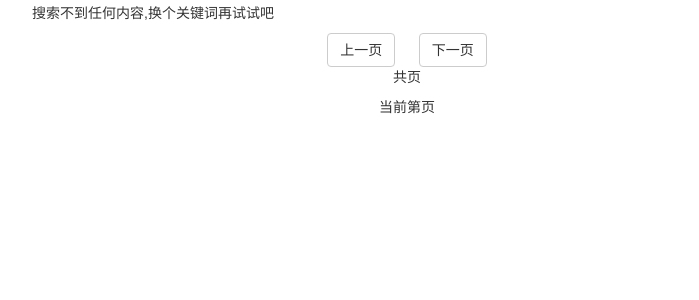
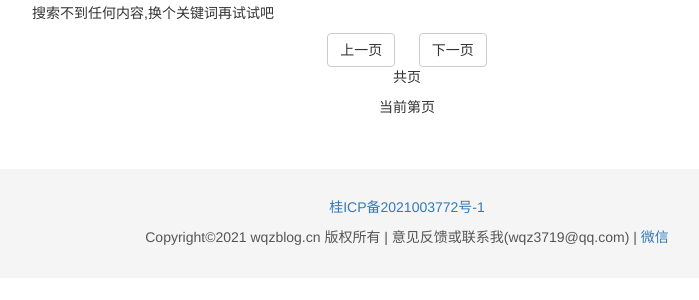
Before and after one commit to wqzgithub/my_site, a Django app: template templates/search.html in a window 1280 px wide. Shown: the part 154-454 px from the top of the page, without its empty margins (233-932 px from the left). Run offline with Django 3.2, Linux system fonts and the light colour scheme; the template is opened without the code that fills it, so the values that code supplies are empty; parts of the project's set-up code (start-up, migrations or seed data) failed here and were passed over; some libraries are stand-ins or nearby versions.

Commit message:
所有页面有备案，有瑕疵

```diff
--- a/static/home.css
+++ b/static/home.css
@@ -30,45 +30,3 @@
     margin-top: 1em;
     display: inline-block;
 }
-
-div.footer {
-    margin-top: 3em;
-    background-color: #F5F5F5;
-    color: #555;
-}
-div.website-info {
-    text-align: center;
-    padding-top: 2em;
-    padding-bottom: 1.5em;
-}
-div.website-info p {
-    padding-bottom: 0;
-}
-
-
-/*弹出微信二维码*/
-div.white_content {
-    border-radius: 10px;
-    display: none;
-    position: absolute;
-    top: 30%;
-    left: 37%;
-    background-color: #FFFFFF;
-    z-index: 1002;
- /* 数字的大小指明了div的相对层，数字大的在上层 */
-    overflow: auto;
-}
-/*弹出微信二维码*/
-div.black_overlay {
-    display: none;
-    position: absolute;
-    top: 0%;
-    left: 0%;
-    width: 100%;
-    height: 100%;
-    background-color: #555;
-    z-index: 1001;
-    -moz-opacity: 0.1;
-    opacity: .5;
-    filter: alpha(opacity=30);
-}
--- a/templates/base.html
+++ b/templates/base.html
@@ -137,10 +137,40 @@
             });
         });
     </script>
-
-
     {% block script_extends %}{% endblock %}
 
+    <!--添加备案信息 -->
+    <div class="footer">
+        <div class="website-info">
+            <p>
+                <a href="https://beian.miit.gov.cn/" target="_blank">
+                桂ICP备2021003772号-1</a>
+            </p>
+            <p>
+                Copyright©2021 wqzblog.cn 版权所有 | 意见反馈或联系我(wqz3719@qq.com) |
+                <a href="#" id="contact_weixin" onclick="openWindow(this)">微信</a>
+            </p>
+        </div>
+
+    </div>
+
+    <!--弹出微信二维码-->
+    <div id="light_weixin" class="white_content">
+        <img src='/static/image/vx.jpg' />
+    </div>
+    <div id="fade" class="black_overlay"  onClick="closeWindow()"></div>
+    <!--弹出微信二维码-->
+    <script  type="text/javascript">
+        function openWindow(obj){
+            var weixin = "light_weixin";
+            document.getElementById(weixin).style.display='block';
+            document.getElementById('fade').style.display='block';
+        }
+        function closeWindow(){
+            document.getElementById('light_weixin').style.display='none';
+            document.getElementById('fade').style.display='none';
+        }
+    </script>
 
 </body>
 </html>
```
Also changed, not shown: templates/home.html (+0 -31 lines).
